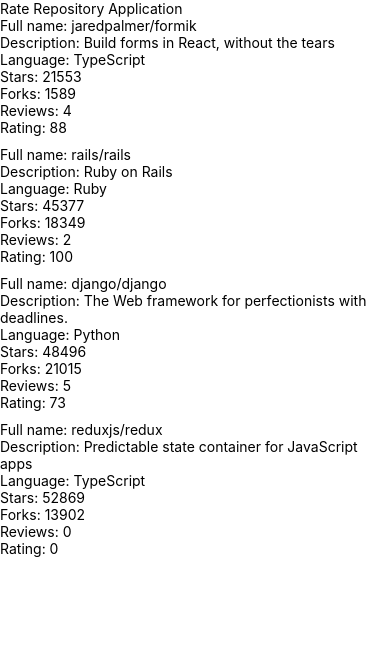
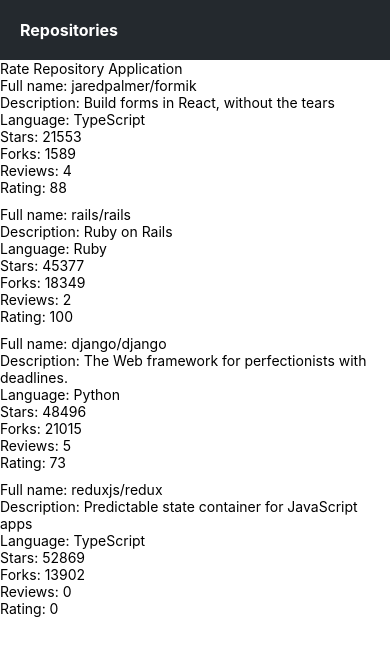
Before and after one commit to Gonzalo-Coradello/rate-repository-app, a React Native app: screen / in a window 390 px wide. Shown: the top 656 px of the page. Built offline with nearby package versions, Linux system fonts and the light colour scheme.

Commit message:
create AppBar component

```diff
--- /dev/null
+++ b/src/components/AppBar.jsx
@@ -0,0 +1,29 @@
+import { View, StyleSheet } from 'react-native'
+import Constants from 'expo-constants'
+import theme from '../theme'
+import AppBarTab from './AppBarTab'
+
+const styles = StyleSheet.create({
+  container: {
+    paddingTop: Constants.statusBarHeight,
+    paddingHorizontal: 20,
+    backgroundColor: theme.colors.textPrimary,
+  },
+  contentContainer: {
+    flexDirection: 'row',
+    gap: 20,
+    paddingVertical: 20,
+  },
+})
+
+const AppBar = () => {
+  return (
+    <View style={styles.container}>
+      <View style={styles.contentContainer}>
+        <AppBarTab label='Repositories' />
+      </View>
+    </View>
+  )
+}
+
+export default AppBar
--- /dev/null
+++ b/src/components/AppBarTab.jsx
@@ -0,0 +1,12 @@
+import { Pressable } from 'react-native'
+import Text from './Text'
+
+export default function AppBarTab({ label }) {
+  return (
+    <Pressable>
+      <Text fontWeight='bold' fontSize='subheading' color='white'>
+        {label}
+      </Text>
+    </Pressable>
+  )
+}
--- a/src/components/Main.jsx
+++ b/src/components/Main.jsx
@@ -1,10 +1,9 @@
-import Constants from 'expo-constants'
 import { Text, StyleSheet, View } from 'react-native'
 import RepositoryList from './RepositoryList'
+import AppBar from './AppBar'
 
 const styles = StyleSheet.create({
   container: {
-    marginTop: Constants.statusBarHeight,
     flexGrow: 1,
     flexShrink: 1,
   },
@@ -13,6 +12,7 @@ const styles = StyleSheet.create({
 const Main = () => {
   return (
     <View style={styles.container}>
+      <AppBar />
       <Text>Rate Repository Application</Text>
       <RepositoryList />
     </View>
--- a/src/components/Text.jsx
+++ b/src/components/Text.jsx
@@ -15,6 +15,9 @@ const styles = StyleSheet.create({
   colorPrimary: {
     color: theme.colors.primary,
   },
+  colorWhite: {
+    color: theme.colors.white,
+  },
   fontSizeSubheading: {
     fontSize: theme.fontSizes.subheading,
   },
@@ -28,6 +31,7 @@ const Text = ({ color, fontSize, fontWeight, style, ...props }) => {
     styles.text,
     color === 'textSecondary' && styles.colorTextSecondary,
     color === 'primary' && styles.colorPrimary,
+    color === 'white' && styles.colorWhite,
     fontSize === 'subheading' && styles.fontSizeSubheading,
     fontWeight === 'bold' && styles.fontWeightBold,
     style,
--- a/src/theme.js
+++ b/src/theme.js
@@ -3,6 +3,7 @@ const theme = {
     textPrimary: '#24292e',
     textSecondary: '#586069',
     primary: '#0366d6',
+    white: '#ffffff',
   },
   fontSizes: {
     body: 14,
```
